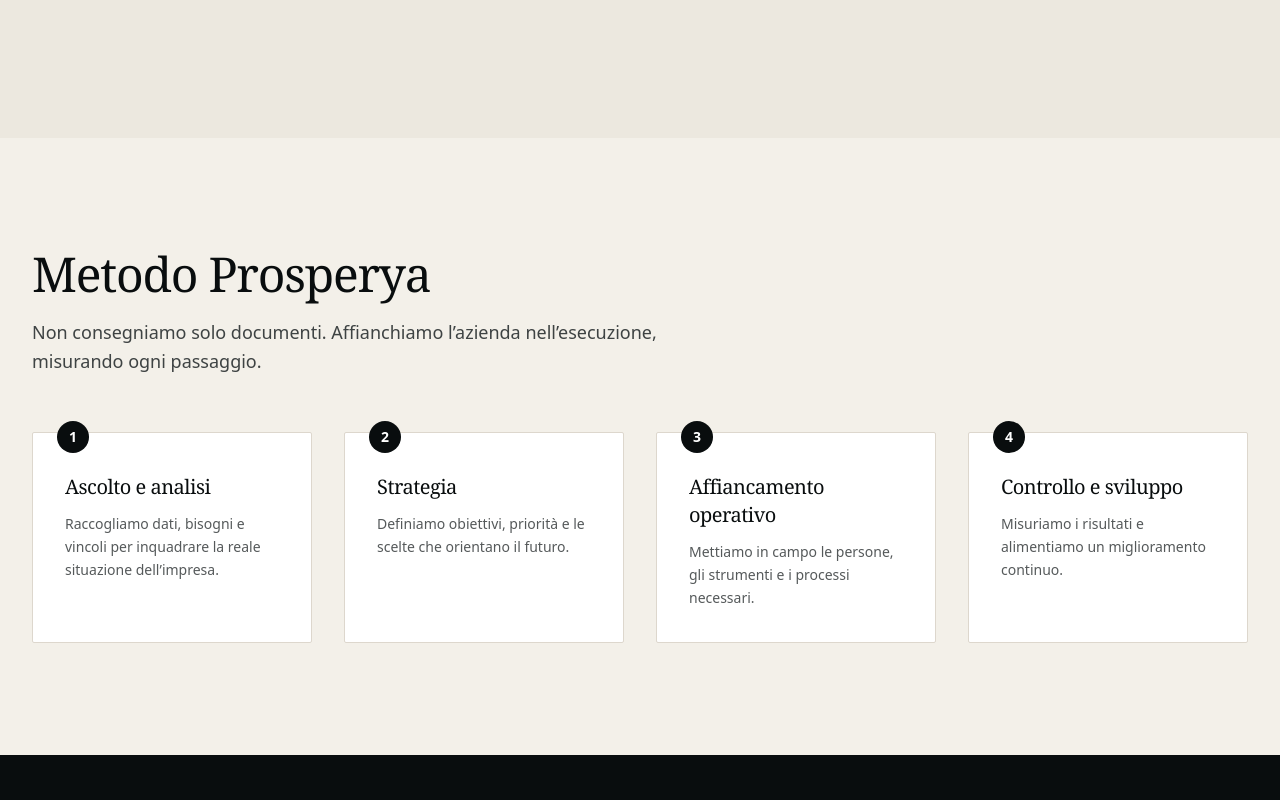
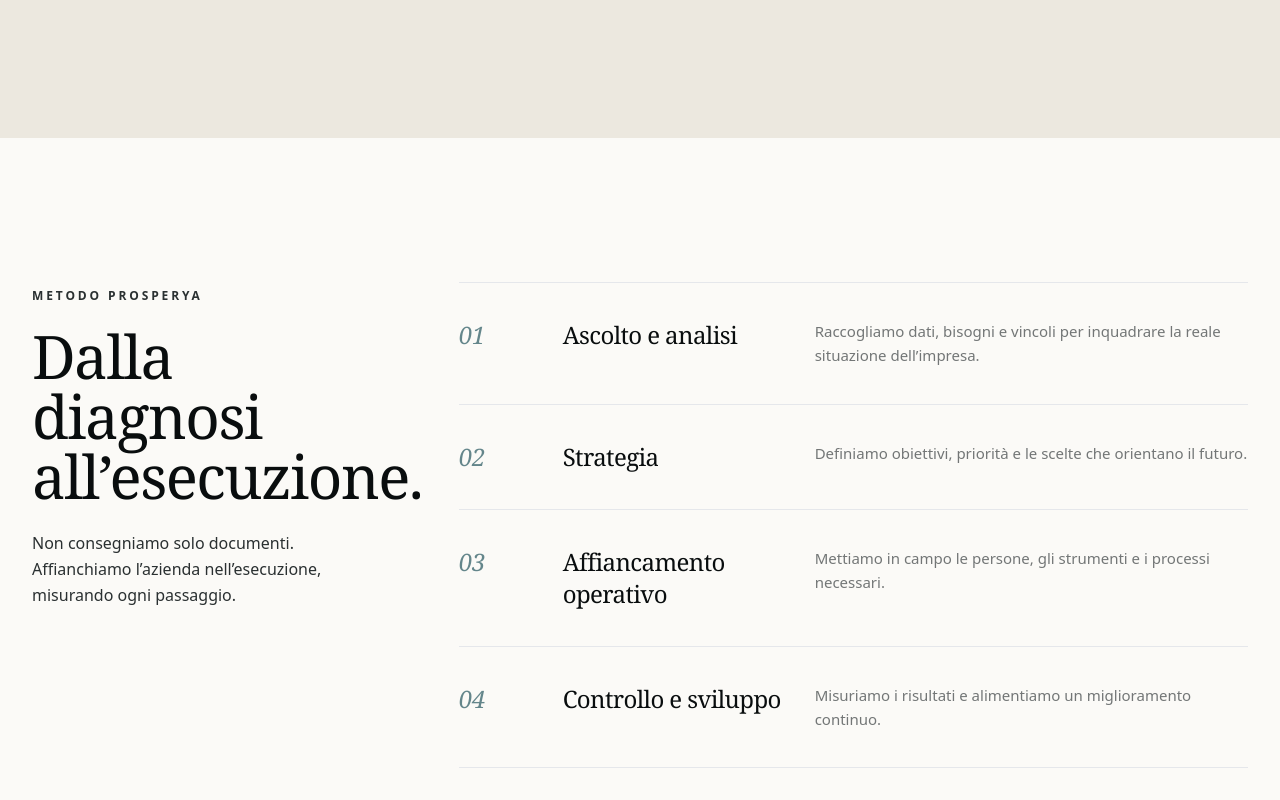
Before and after one commit to gaetanomeli95-lab/Prosperya-site, a Next.js app: page / in a window 1280 px wide. Shown: the part 2840-3640 px from the top of the page. Built offline with nearby package versions, Linux system fonts and the light colour scheme.

Commit message:
design: rebuild Prosperya method as editorial process

```diff
--- a/src/components/SectionMethod.tsx
+++ b/src/components/SectionMethod.tsx
@@ -5,33 +5,36 @@ import { FadeIn } from './MotionWrapper';
 
 export function SectionMethod() {
   return (
-    <section className="py-20 lg:py-28 bg-warm-ivory">
-      <div className="max-w-7xl mx-auto px-5 sm:px-6 lg:px-8">
+    <section className="bg-paper py-24 lg:py-36">
+      <div className="max-w-[1480px] mx-auto px-5 sm:px-6 lg:px-8">
+        <div className="grid lg:grid-cols-12 gap-12 lg:gap-16">
+          <div className="lg:col-span-4">
             <FadeIn>
-          <div className="max-w-2xl mb-14">
-            <h2 className="text-3xl sm:text-4xl lg:text-5xl font-heading text-night leading-tight mb-5">
-              Metodo Prosperya
+              <span className="eyebrow text-night/42">Metodo Prosperya</span>
+              <h2 className="mt-5 text-4xl sm:text-5xl lg:text-6xl font-heading leading-[0.98] text-night">
+                Dalla diagnosi all’esecuzione.
               </h2>
-            <p className="text-lg text-anthracite/90 leading-relaxed">
+              <p className="mt-6 max-w-sm text-base leading-relaxed text-anthracite/68">
                 Non consegniamo solo documenti. Affianchiamo l’azienda nell’esecuzione, misurando ogni passaggio.
               </p>
+            </FadeIn>
           </div>
-        </FadeIn>
 
-        <div className="grid grid-cols-1 sm:grid-cols-2 lg:grid-cols-4 gap-6 lg:gap-8">
+          <div className="lg:col-span-8">
+            <div className="border-t border-night/14">
               {methodSteps.map((step, i) => (
-            <FadeIn key={step.title} delay={i * 0.1}>
-              <div className="relative p-6 lg:p-8 bg-white border border-stone-warm rounded-sm h-full">
-                <span className="absolute -top-3 left-6 inline-flex items-center justify-center w-8 h-8 rounded-full bg-night text-white text-sm font-semibold">
-                  {i + 1}
-                </span>
-                <h3 className="text-lg lg:text-xl font-heading text-night mb-3 mt-2">{step.title}</h3>
-                <p className="text-sm text-anthracite/80 leading-relaxed">{step.description}</p>
+                <FadeIn key={step.title} delay={i * 0.07}>
+                  <div className="grid sm:grid-cols-[72px_220px_1fr] gap-4 sm:gap-8 py-7 lg:py-9 border-b border-night/12 items-start group">
+                    <span className="font-heading italic text-2xl text-mediterranean/75">0{i + 1}</span>
+                    <h3 className="text-xl lg:text-2xl font-heading text-night group-hover:text-mediterranean transition-colors">{step.title}</h3>
+                    <p className="text-sm lg:text-[15px] leading-relaxed text-anthracite/65">{step.description}</p>
                   </div>
                 </FadeIn>
               ))}
             </div>
           </div>
+        </div>
+      </div>
     </section>
   );
 }
```
Lines whose indentation alone changed are shown as unchanged.
